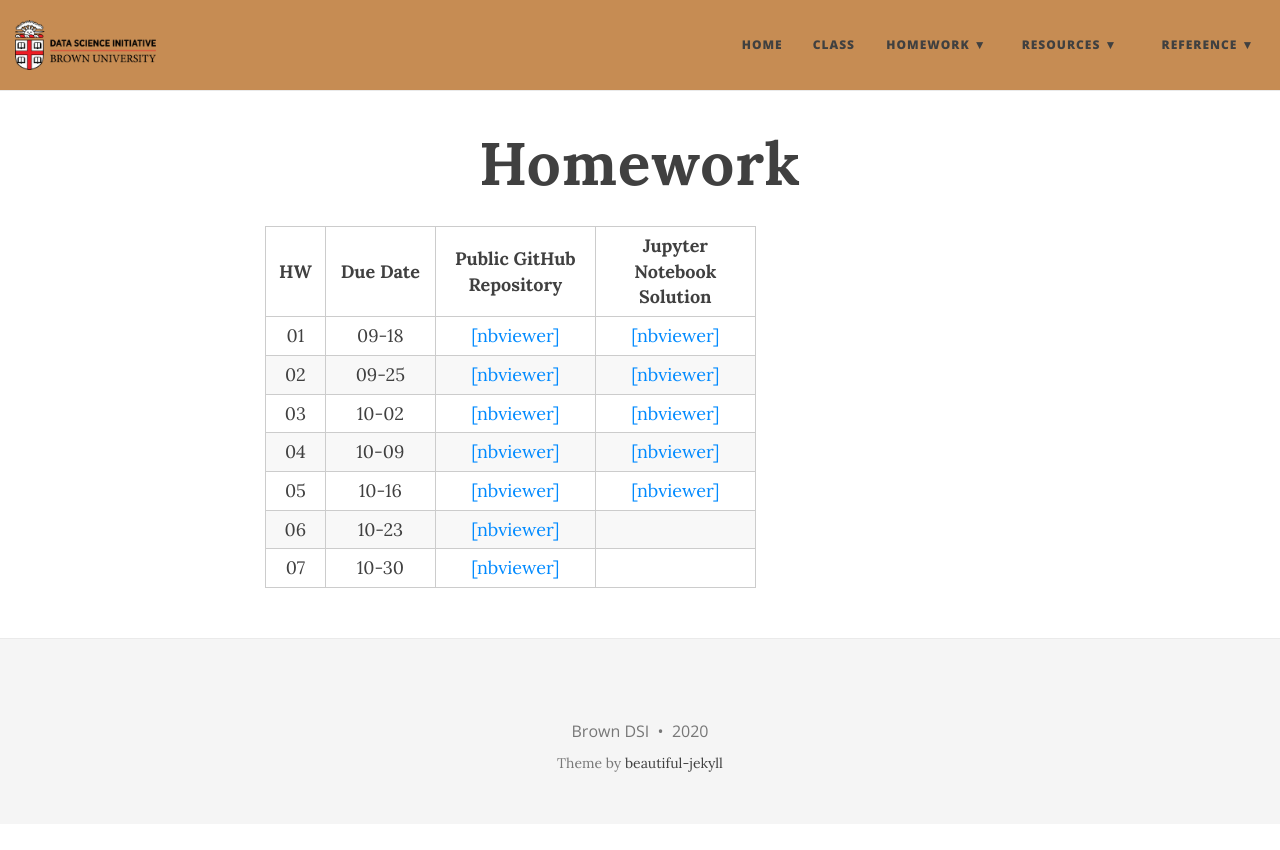
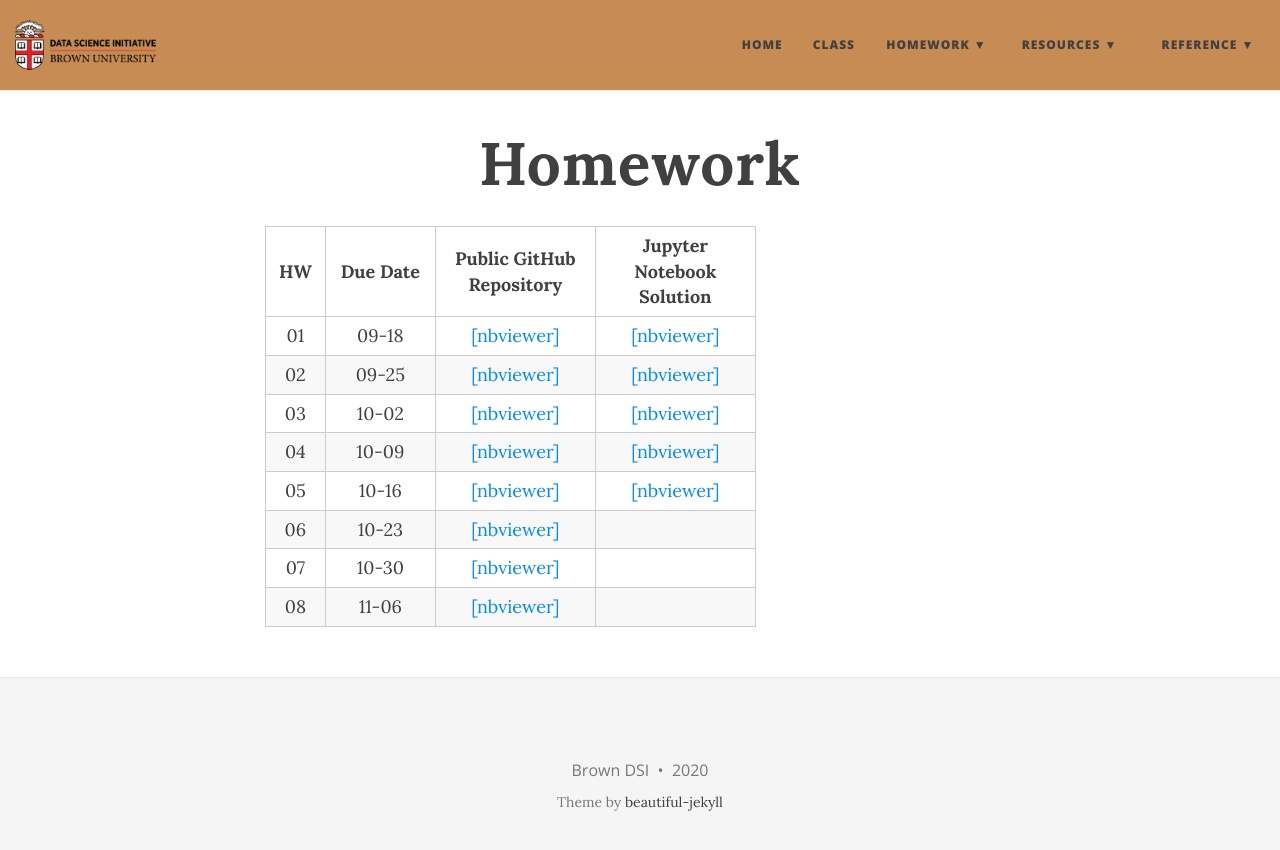
Before and after one commit to data1010/data1010.github.io, a Jekyll site: the page built from homework.md, in a window 1280 px wide. Shown: the top 850 px of the page. Built offline with Jekyll 4.4.1, drawn with Linux system fonts in a browser that asks for light colours; nearby versions of some CDN libraries.

Commit message:
Add HW08

```diff
--- a/homework.md
+++ b/homework.md
@@ -55,5 +55,11 @@ title: Homework
       <td style="text-align: center"><a href="https://nbviewer.jupyter.org/github/data1010/problem-sets/blob/master/homework/hw07/data1010-hw-07.ipynb">[nbviewer]</a></td>
       <td style="text-align: center"></td>
     </tr>
+    <tr>
+      <td style="text-align: center">08</td>
+      <td style="text-align: center">11-06</td>
+      <td style="text-align: center"><a href="https://nbviewer.jupyter.org/github/data1010/problem-sets/blob/master/homework/hw08/data1010-hw-08.ipynb">[nbviewer]</a></td>
+      <td style="text-align: center"></td>
+    </tr>
   </tbody>
 </table>
```
